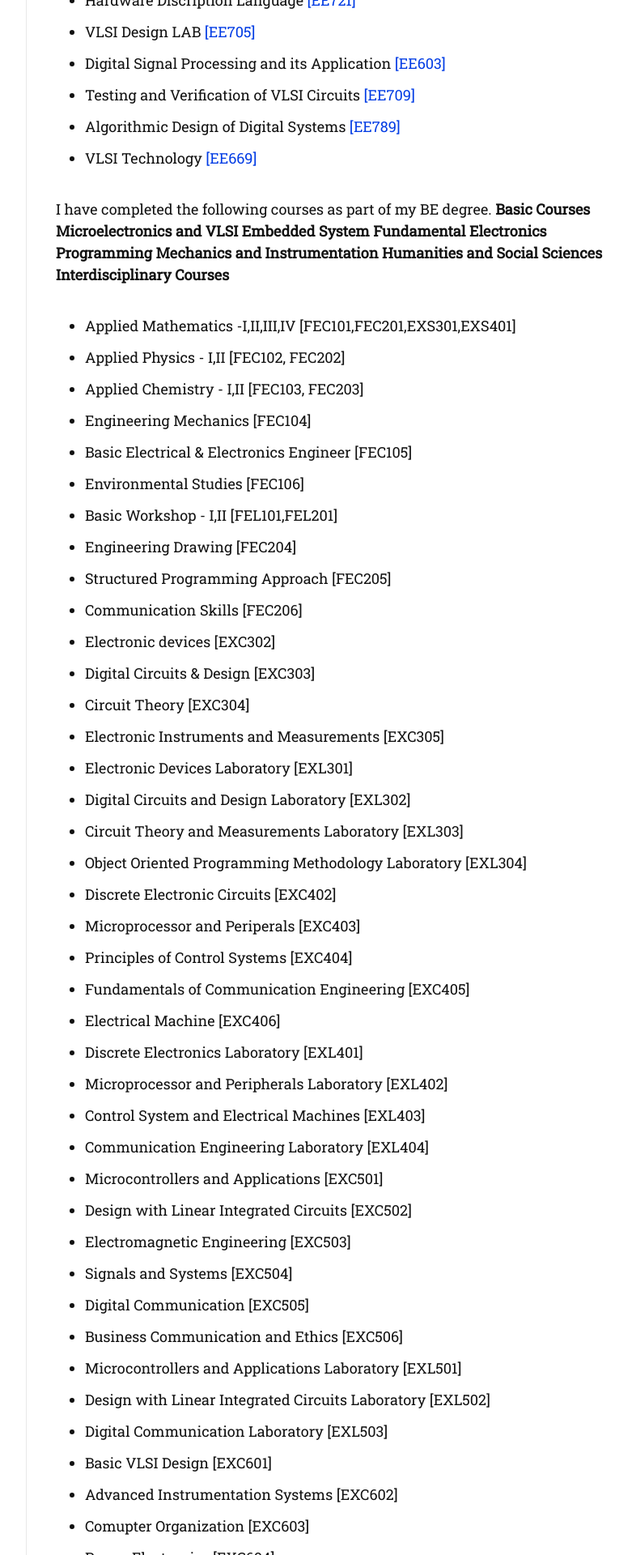
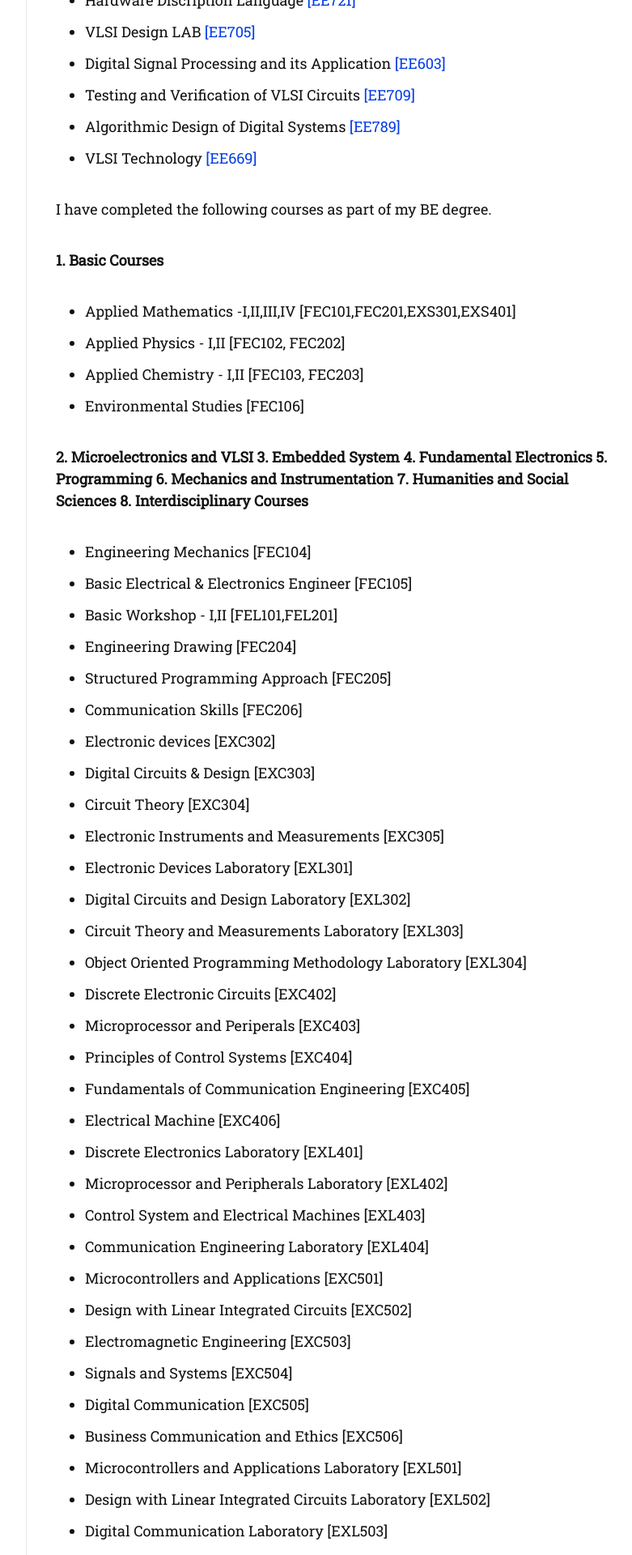
Before and after one commit to zotingsagar/zotingsagar.github.io, a Jekyll site: the page built from courses.md, in a window 1280 px wide. Shown: the part 590-2510 px from the top of the page at 81% size, without its empty margins (357-1138 px from the left). Built offline with Jekyll 4.4.1, drawn with Linux system fonts in a browser that asks for light colours; nearby versions of some CDN libraries; some web fonts are replaced.

Commit message:
Update courses.md

```diff
--- a/courses.md
+++ b/courses.md
@@ -17,22 +17,26 @@ These courses have been completed as part of the Mtech program. For detail infor
 - VLSI Technology [[EE669]](https://www.ee.iitb.ac.in/web/academics/courses/EE669)
 
 I have completed the following courses as part of my BE degree.
-**Basic Courses**
-**Microelectronics and VLSI**
-**Embedded System**
-**Fundamental Electronics**
-**Programming**
-**Mechanics and Instrumentation**
-**Humanities and Social Sciences**
-**Interdisciplinary Courses**
+
+**1. Basic Courses**
+  - Applied Mathematics -I,II,III,IV [FEC101,FEC201,EXS301,EXS401]
+  - Applied Physics - I,II [FEC102, FEC202]
+  - Applied Chemistry - I,II [FEC103, FEC203]
+  - Environmental Studies [FEC106]
+
+**2. Microelectronics and VLSI**
+**3. Embedded System**
+**4. Fundamental Electronics**
+**5. Programming**
+**6. Mechanics and Instrumentation**
+**7. Humanities and Social Sciences**
+**8. Interdisciplinary Courses**
 
 
-- Applied Mathematics -I,II,III,IV [FEC101,FEC201,EXS301,EXS401]
-- Applied Physics - I,II [FEC102, FEC202]
-- Applied Chemistry - I,II [FEC103, FEC203]
+
 - Engineering Mechanics [FEC104]
 - Basic Electrical & Electronics Engineer [FEC105]
-- Environmental Studies [FEC106]
+
 - Basic Workshop - I,II [FEL101,FEL201]
 - Engineering Drawing [FEC204]
 - Structured Programming Approach [FEC205]
```
